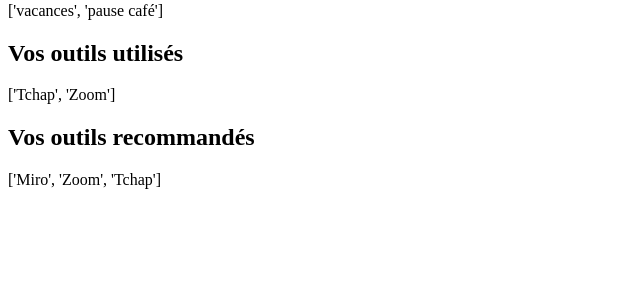
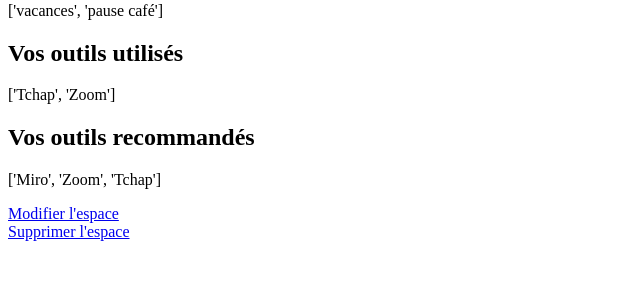
Before and after one commit to Emma904/pgcoc, a Django app: page /espace/1/ in a window 1280 px wide. Shown: the part 516-800 px from the top of the page, without its empty margins (0-640 px from the left). Run offline with Django 3.2, Linux system fonts and the light colour scheme; data comes from the database, SQL or seed files in the repository; both versions use the stored data as it was after the commit.

Commit message:
suppression d'espace + lien pour modifier ou supprimer un espace dans la page detail de cet espace

```diff
--- a/src/proj_outils/urls.py
+++ b/src/proj_outils/urls.py
@@ -18,11 +18,12 @@ from django.urls import path
 from recommandation import views
 
 urlpatterns = [
-    path('admin/', admin.site.urls),
-    path('espace/<int:id_esp>/', views.espace_detail_view),
-    path('create/<str:id>/', views.espace_create_view),
-    path('edit_espace/<int:id_esp>/', views.espace_edit_view),
-    path('login/', views.login_view),
-    path('accueil/<int:id>/', views.accueil_uti_view),
+    path('admin/', admin.site.urls, name='Admin'),
+    path('espace/<int:id_esp>/', views.espace_detail_view, name='Détail espace'),
+    path('create/<str:id>/', views.espace_create_view, name='Création espace'),
+    path('espace_edit/<int:id_esp>/', views.espace_edit_view, name='Modification espace'),
+    path('login/', views.login_view, name='Connexion'),
+    path('accueil/<int:id>/', views.accueil_uti_view, name='Accueil utilisateur'),
+    path('delete/<int:id_esp>/', views.espace_delete_view, name='Supprimer espace'),
 
 ]
--- a/src/recommandation/forms.py
+++ b/src/recommandation/forms.py
@@ -6,6 +6,7 @@ class NomEspaceForm(forms.Form):
     Nom_de_l_espace = forms.CharField(max_length=100)
 
 class AgendaForm(forms.Form):
+
     CHOICES = (('a','a'),('b','b'),('c','c')) #à remplacer par la liste des activités
     Lundi_matin = forms.MultipleChoiceField(required=False, choices=CHOICES, widget=forms.CheckboxSelectMultiple())
     Lundi_après_midi = forms.MultipleChoiceField(required=False, choices=CHOICES, widget=forms.CheckboxSelectMultiple())
--- a/src/recommandation/templates/recommandation/espace_detail.html
+++ b/src/recommandation/templates/recommandation/espace_detail.html
@@ -20,4 +20,7 @@
 <p>{{ esp.outils_utilisés }}</p>
 <h2>Vos outils recommandés</h2>
 <p>{{ esp.outils_recommandés }}</p>
+
+<a href="/espace_edit/{{ esp.id_espace }}" >Modifier l'espace</a> </br>
+<a href="/delete/{{ esp.id_espace}}" > Supprimer l'espace</a>
 {% endblock %}
--- a/src/recommandation/views.py
+++ b/src/recommandation/views.py
@@ -1,4 +1,5 @@
-from django.shortcuts import get_object_or_404, render
+from django.db.models.query import QuerySet
+from django.shortcuts import get_object_or_404, render, redirect
 from django.contrib.auth import authenticate, login
 from .models import Espace, Agenda, Utilisateur
 from .forms import ActsPonctForm, NomEspaceForm, AgendaForm
@@ -28,16 +29,31 @@ def login_view(request):
     return render(request, 'login.html', context)
 
 
+def espace_delete_view(request, id_esp):
+    esp = get_object_or_404(Espace, id_espace = id_esp)
+    ag = get_object_or_404(Agenda, id_espace = id_esp)
+    uti = Utilisateur.objects.filter(ids_espaces__icontains = esp.id_espace).first()
+
+    if request.method == 'POST':
+        esp.delete()
+        ag.delete()
+        uti.ids_espaces.remove(id_esp)
+        uti.save()
+        return redirect('Accueil utilisateur', id=uti.id)
+    return render(request, 'recommandation/espace_delete.html')
+
+
 def espace_edit_view(request, id_esp):
 
+    instance_esp = get_object_or_404(Espace, id_espace = id_esp)
+    instance_ag = get_object_or_404(Agenda, id_espace = id_esp)
+
     if request.method == 'POST':
-        instance_esp = get_object_or_404(Espace, id_espace = id_esp)
         nom_espace_form = NomEspaceForm(request.POST)
         if nom_espace_form.is_valid():
             nom_espace = nom_espace_form.cleaned_data['Nom_de_l_espace']
             instance_esp.nom_espace = nom_espace
 
-            instance_ag = get_object_or_404(Agenda, id_espace = id_esp)
             agenda_form = AgendaForm(request.POST)
             if agenda_form.is_valid():
                 lundi_matin = agenda_form.cleaned_data['Lundi_matin']
@@ -70,9 +86,13 @@ def espace_edit_view(request, id_esp):
                     instance_ag.save()
 
     else:
-          nom_espace_form = NomEspaceForm()
-          agenda_form = AgendaForm()
-          acts_ponct_form = ActsPonctForm()
+          nom_espace_form = NomEspaceForm(initial={'Nom_de_l_espace': instance_esp.nom_espace})
+          agenda_form = AgendaForm(initial={'Lundi matin': instance_ag.lundi_matin, 'Lundi après-midi': instance_ag.lundi_aprem,
+          'Mardi matin': instance_ag.mardi_matin, 'Mardi après-midi': instance_ag.mardi_aprem,
+          'Mercredi matin': instance_ag.mercredi_matin, 'Mercredi après-midi': instance_ag.mercredi_aprem,
+          'Jeudi matin': instance_ag.jeudi_matin, 'Jeudi après-midi': instance_ag.jeudi_aprem,
+          'Vendredi matin': instance_ag.vendredi_matin, 'Vendredi après-midi': instance_ag.vendredi_aprem})
+          acts_ponct_form = ActsPonctForm(initial={'Activités ponctuelles': instance_esp.acts_ponct})
 
     context = { 'nom_espace_form': nom_espace_form, 'agenda_form': agenda_form, 'acts_ponct_form': acts_ponct_form}
     return render(request, 'recommandation/espace_edit.html', context)
@@ -82,46 +102,49 @@ def espace_edit_view(request, id_esp):
 def espace_create_view(request, id):
 
     if request.method == 'POST':
-        nom_espace_form = NomEspaceForm(request.POST)
-        if nom_espace_form.is_valid():
-            nom_espace = nom_espace_form.cleaned_data['Nom_de_l_espace']
-            e = Espace(nom_espace=nom_espace)
+            nom_espace_form = NomEspaceForm(request.POST)
+            if nom_espace_form.is_valid():
+                nom_espace = nom_espace_form.cleaned_data['Nom_de_l_espace']
+                e = Espace(nom_espace=nom_espace)
 
-            agenda_form = AgendaForm(request.POST)
-            if agenda_form.is_valid():
-                lundi_matin = agenda_form.cleaned_data['Lundi_matin']
-                lundi_aprem = agenda_form.cleaned_data['Lundi_après_midi']
-                mardi_matin = agenda_form.cleaned_data['Mardi_matin']
-                mardi_aprem = agenda_form.cleaned_data['Mardi_après_midi']
-                mercredi_matin = agenda_form.cleaned_data['Mercredi_matin']
-                mercredi_aprem = agenda_form.cleaned_data['Mercredi_après_midi']
-                jeudi_matin = agenda_form.cleaned_data['Jeudi_matin']
-                jeudi_aprem = agenda_form.cleaned_data['Jeudi_après_midi']
-                vendredi_matin = agenda_form.cleaned_data['Vendredi_matin']
-                vendredi_aprem = agenda_form.cleaned_data['Vendredi_après_midi']
-                a = Agenda(lundi_matin=lundi_matin, lundi_aprem=lundi_aprem, mardi_matin=mardi_matin, mardi_aprem=mardi_aprem,
-                mercredi_matin=mercredi_matin, mercredi_aprem=mercredi_aprem, jeudi_matin=jeudi_matin, jeudi_aprem=jeudi_aprem,
-                vendredi_matin=vendredi_matin, vendredi_aprem=vendredi_aprem)
-                e.save()
-                a.save()
-                uti = Utilisateur.objects.get(id=id)
-                uti.ids_espaces.append(e.id_espace)
-                uti.save()
+                agenda_form = AgendaForm(request.POST)
+                if agenda_form.is_valid():
+                    lundi_matin = agenda_form.cleaned_data['Lundi_matin']
+                    lundi_aprem = agenda_form.cleaned_data['Lundi_après_midi']
+                    mardi_matin = agenda_form.cleaned_data['Mardi_matin']
+                    mardi_aprem = agenda_form.cleaned_data['Mardi_après_midi']
+                    mercredi_matin = agenda_form.cleaned_data['Mercredi_matin']
+                    mercredi_aprem = agenda_form.cleaned_data['Mercredi_après_midi']
+                    jeudi_matin = agenda_form.cleaned_data['Jeudi_matin']
+                    jeudi_aprem = agenda_form.cleaned_data['Jeudi_après_midi']
+                    vendredi_matin = agenda_form.cleaned_data['Vendredi_matin']
+                    vendredi_aprem = agenda_form.cleaned_data['Vendredi_après_midi']
+                    a = Agenda(lundi_matin=lundi_matin, lundi_aprem=lundi_aprem, mardi_matin=mardi_matin, mardi_aprem=mardi_aprem,
+                    mercredi_matin=mercredi_matin, mercredi_aprem=mercredi_aprem, jeudi_matin=jeudi_matin, jeudi_aprem=jeudi_aprem,
+                    vendredi_matin=vendredi_matin, vendredi_aprem=vendredi_aprem)
+                    e.save()
+                    a.save()
+                    uti = Utilisateur.objects.get(id=id)
+                    uti.ids_espaces.append(e.id_espace)
+                    uti.save()
 
-                instance_esp = get_object_or_404(Espace, id_espace = e.id_espace)
-                acts_ponct_form = ActsPonctForm(request.POST)
-                if acts_ponct_form.is_valid():
-                    acts_ponct = acts_ponct_form.cleaned_data['Activités_ponctuelles']
-                    instance_esp.acts_ponct = acts_ponct
-                    instance_esp.save()
+                    instance_esp = get_object_or_404(Espace, id_espace = e.id_espace)
+                    acts_ponct_form = ActsPonctForm(request.POST)
+                    if acts_ponct_form.is_valid():
+                        acts_ponct = acts_ponct_form.cleaned_data['Activités_ponctuelles']
+                        instance_esp.acts_ponct = acts_ponct
+                        instance_esp.save()
 
     else:
-          nom_espace_form = NomEspaceForm()
-          agenda_form = AgendaForm()
-          acts_ponct_form = ActsPonctForm()
+        nom_espace_form = NomEspaceForm()
+        agenda_form = AgendaForm()
+        acts_ponct_form = ActsPonctForm()
+
 
     context = { 'nom_espace_form': nom_espace_form, 'agenda_form': agenda_form, 'acts_ponct_form': acts_ponct_form}
     return render(request, 'recommandation/espace_create.html', context)
+
+
 
 
 
```
Also changed, not shown: src/recommandation/templates/recommandation/espace_delete.html (added, +8 -0 lines), src/bdd_test.db.
